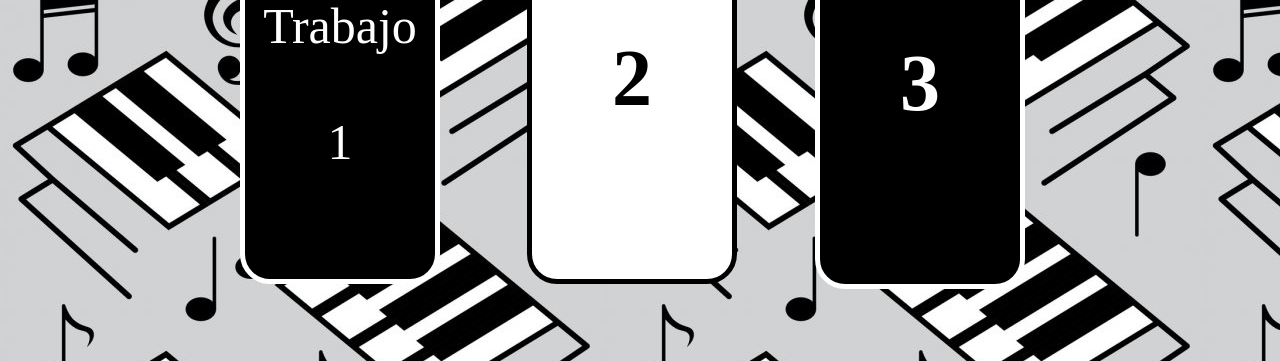
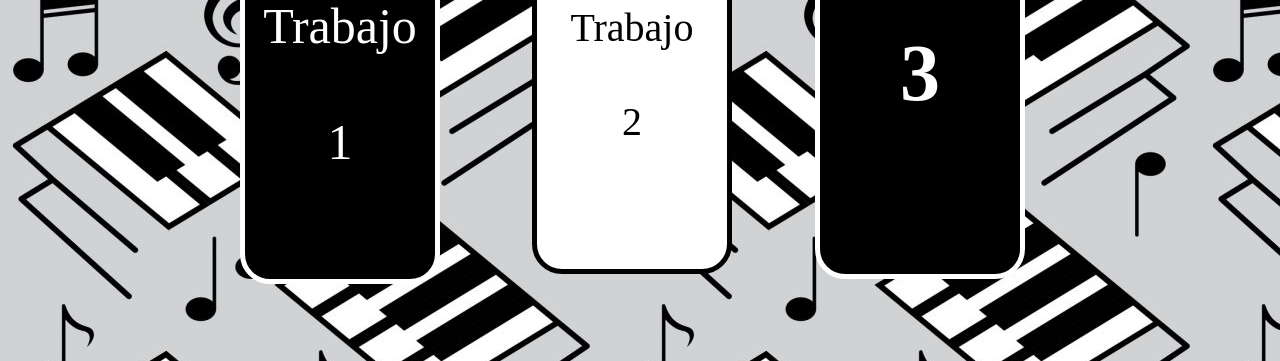
Before and after one commit to DaniloForonda/Tecnolog-a11, a plain HTML site: page periodo1.html in a window 1280 px wide. Shown: the part 154-515 px from the top of the page. Drawn offline with Linux system fonts and the light colour scheme.

Commit message:
Update periodo1.html

```diff
--- a/periodo1.html
+++ b/periodo1.html
@@ -8,9 +8,7 @@
 </head>
 <body style="font-family:Calibri Light; background-image: url('fondo3.jpg'); font-size:18px;"><center>
 	<form method="get" action="https://daniloforonda.github.io/Trabajo1/"><button type="submit" id="id1">Trabajo <br><br> 1</button></form>
-	<div id="id2">
-		<h3>Trabajo</h3> <h1>2</h1>
-	</div>
+	<form method="get" action="https://daniloforonda.github.io/Trabajo2/"><button type="submit" id="id2">Trabajo <br><br> 2</button></form>
 	<div id="id3">
 		<h3>Trabajo</h3> <h1>3</h1>
 	</div>
```
